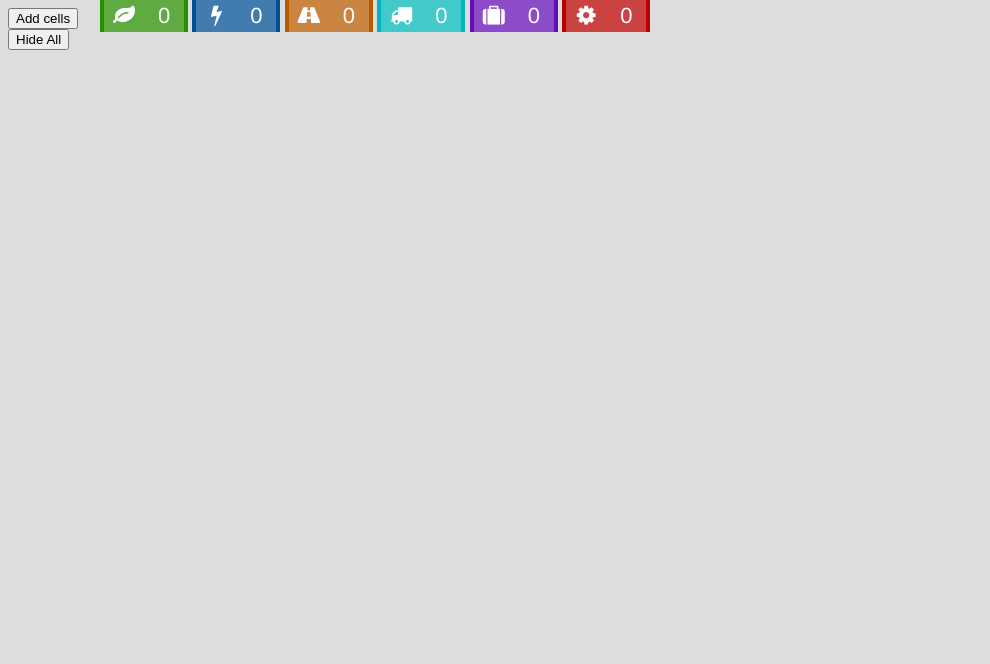
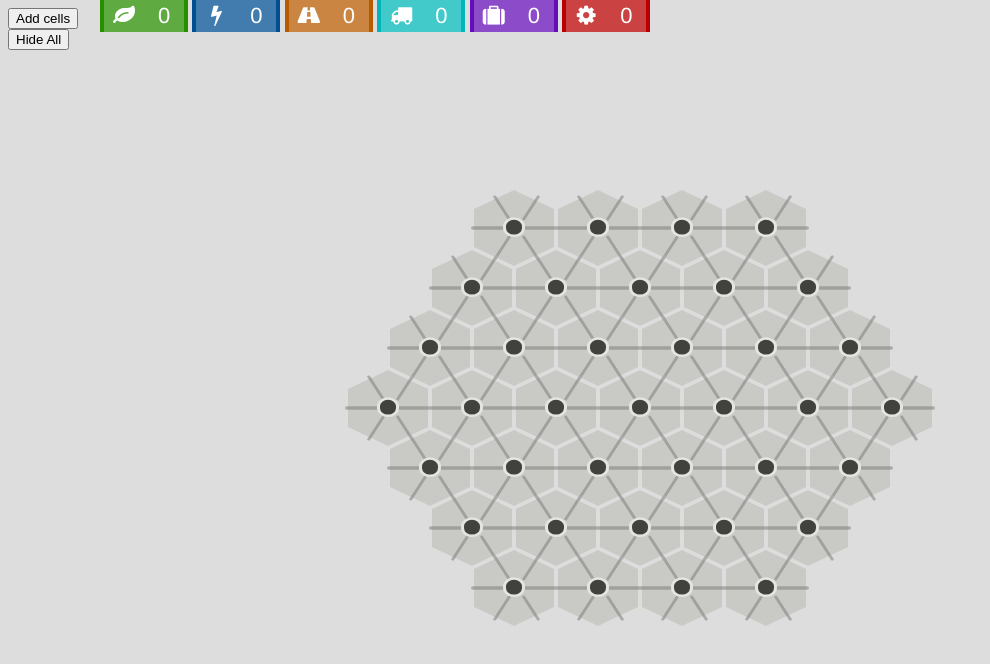
Before and after one commit to sebgeelen/hexaversum, a website: page index.html in a window 1280 px wide. Shown: the top 664 px of the page, without its empty margins (0-990 px from the left). Drawn offline with Linux system fonts and the light colour scheme.

Commit message:
addHexAroundBoard : working + Matrix ok

```diff
--- a/css/css.less
+++ b/css/css.less
@@ -125,7 +125,7 @@ body {
 
   width: 80px; // this is hex size
 
-  opacity: 0;
+  opacity: 0.2;
   &.visible-1{
     opacity: 1;
     -webkit-transition: opacity .4s ease-in-out;
--- a/js/customlog.js
+++ b/js/customlog.js
@@ -1,7 +1,7 @@
 (function(context, namespace) {
 
   var _console        = context[namespace],       // context object (defaul on window.Hexboard)
-      _debugMode      = true
+      _debugMode      = true;                     // set to false to avoid message
 
   if (_console) { // singleton
     return;
@@ -13,7 +13,7 @@
       type = "MSG";
     }
 
-    if (_debugMode) {
+    if (_debugMode || type == "ERROR") {
       if (typeof toLog === "string") {
         console.debug(type.toUpperCase() + " : " + toLog);
       } else {
--- a/js/hex.js
+++ b/js/hex.js
@@ -14,11 +14,13 @@ var Hex = function (options) {
       },
       _board,_this;
 
-  if(_this === undefined){
+  if (_this === undefined) {
     cl.log('new hex instance');
-    if(options !== undefined){
+
+    if (options !== undefined) {
       jQuery.extend(settings, options);
     }
+
     _init(settings);
   }
 
@@ -26,6 +28,8 @@ var Hex = function (options) {
   function _init(settings) {
     cl.log('init new hex');
     _this = $(settings.hexHtml);
+
+    _this.data("id", settings.y);
 
     return _this;
   }
--- a/js/hexboard.js
+++ b/js/hexboard.js
@@ -4,7 +4,7 @@
       _hexsList         = [],                       // hex lists
       settings          = {
         "container"         : null,               // the board container html obj (expect jQuery instance) -- MANDATORY
-        "startingLayer"     : 1                   // number layer around center hex
+        "startingLayer"     : 3                   // number layer around center hex
       },
       rowHtml           = "#objects-lib .row",
       hexHtml           = "#objects-lib .hex-c",
@@ -43,7 +43,7 @@
     cl.log('building starting board');
 
     // Todo : add x id in row data
-    var newRow    = $(rowHtml),
+    var newRow    = _createRow(0),
         startHex  = _createHex({"startingHex" : true});
 
     newRow.append(startHex.getJq());
@@ -70,25 +70,30 @@
   function addHexsAroundBoard () {
     _oignionLayerNbr ++;
 
-    var newRowA  = $(rowHtml),
-        newRowB  = $(rowHtml),
-        rowIdA   = ( _oignionLayerNbr - 1 ),
-        rowIdB   = rowIdA * -1;
+    var allRows       = boardContainer.find(".row"),
+        rowIdA        = ( _oignionLayerNbr - 1 ),
+        rowIdB        = rowIdA * -1,
+        newRowA       = _createRow(rowIdA),
+        newRowB       = _createRow(rowIdB);
     // Todo : add x id in row data
 
-    boardContainer.find(".row").each(function(){
-      var row = $(this);
-      row.prepend(_createHex().getJq());
-      row.append(_createHex().getJq());
+    allRows.each(function(){
+      var row         = $(this),
+          rowId       = row.data("id"),
+          firstHexId  = parseFloat(row.find(".hex-c:first-child").data("id")) -1,
+          lastHexId   = parseFloat(row.find('.hex-c:last-child').data("id")) +1;
+
+      row.prepend(_createHex({"x":rowId, "y": firstHexId }).getJq());
+      row.append(_createHex({"x":rowId, "y": lastHexId}).getJq());
     });
 
     //row before first line
-    addXHexInRow(_oignionLayerNbr, newRow, rowIdB);
-    boardContainer.prepend(newRow);
+    addXHexInRow(_oignionLayerNbr, newRowB, rowIdB);
+    boardContainer.prepend(newRowB);
 
     //row after last line
-    addXHexInRow(_oignionLayerNbr, newRow, rowIdA);
-    boardContainer.append(newRow);
+    addXHexInRow(_oignionLayerNbr, newRowA, rowIdA);
+    boardContainer.append(newRowA);
   }
 
   // add "nbr" number of hex in this "row"
@@ -110,16 +115,31 @@
     if(opt !== undefined){
       jQuery.extend(defOpt, opt);
     }
+    if(defOpt.startingHex){
+      defOpt.x = defOpt.y = 0;
+    }
+
+
+    if(defOpt.x === undefined || defOpt.y === undefined) {
+      cl.log("Mandatory [x] or [y] param missing", "ERROR");
+      return;
+    }
 
     newHex = new Hex(defOpt);
+    _addHexInMatrix(newHex, defOpt.x, defOpt.y);
 
-    if(defOpt.startingHex){
-      _addHexInMatrix(newHex, 0, 0);
-    } else if(defOpt.x !== undefined && defOpt.y !== undefined) {
-      _addHexInMatrix(newHex, defOpt.x, defOpt.y);
+    return newHex;
+  }
+
+  function _createRow(id) {
+    if(id === undefined){
+      cl.log("new row id not provided", "ERROR");
+      return;
     }
 
-    return newHex;
+    newRow = $(rowHtml);
+    newRow.data("id", id);
+    return newRow;
   }
 
   function _addHexInMatrix(hex, x, y) {
```
Also changed, not shown: css/css.css.
